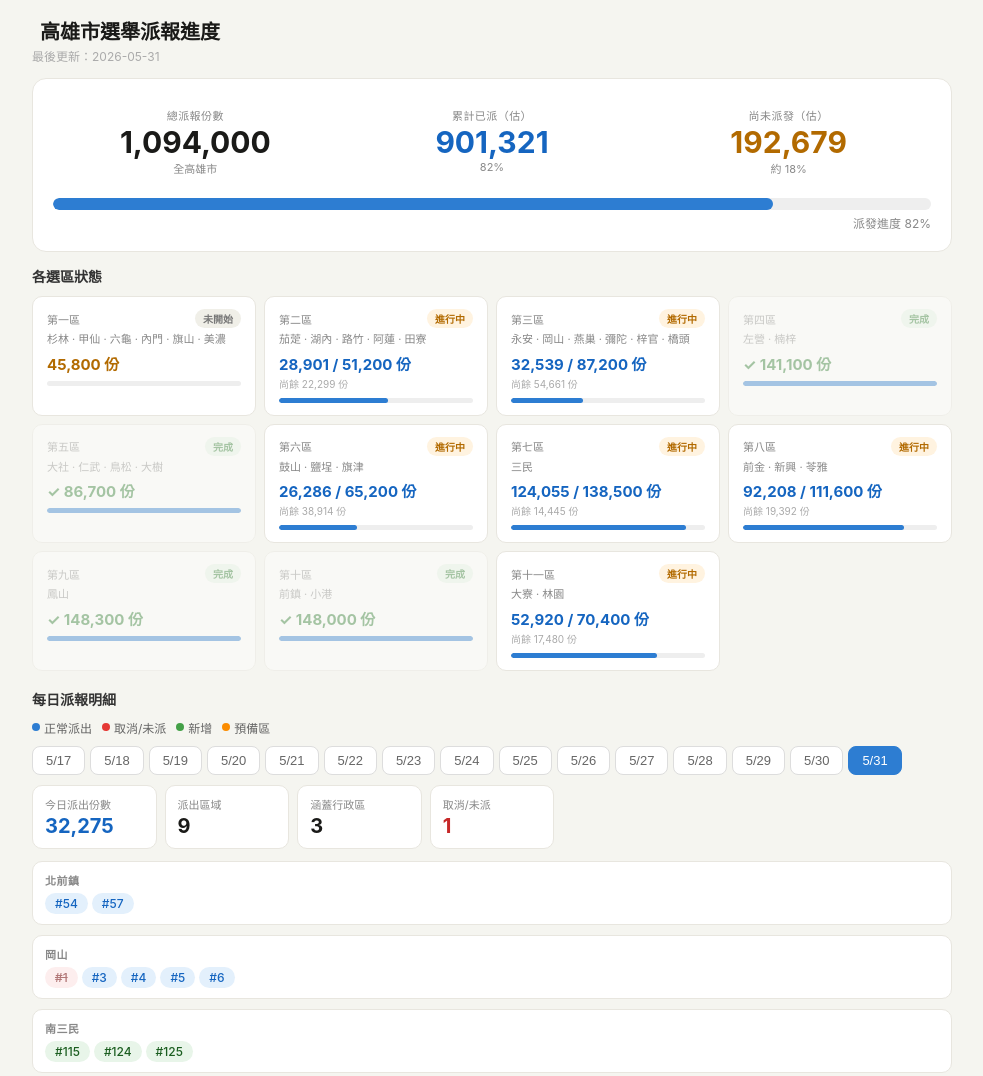
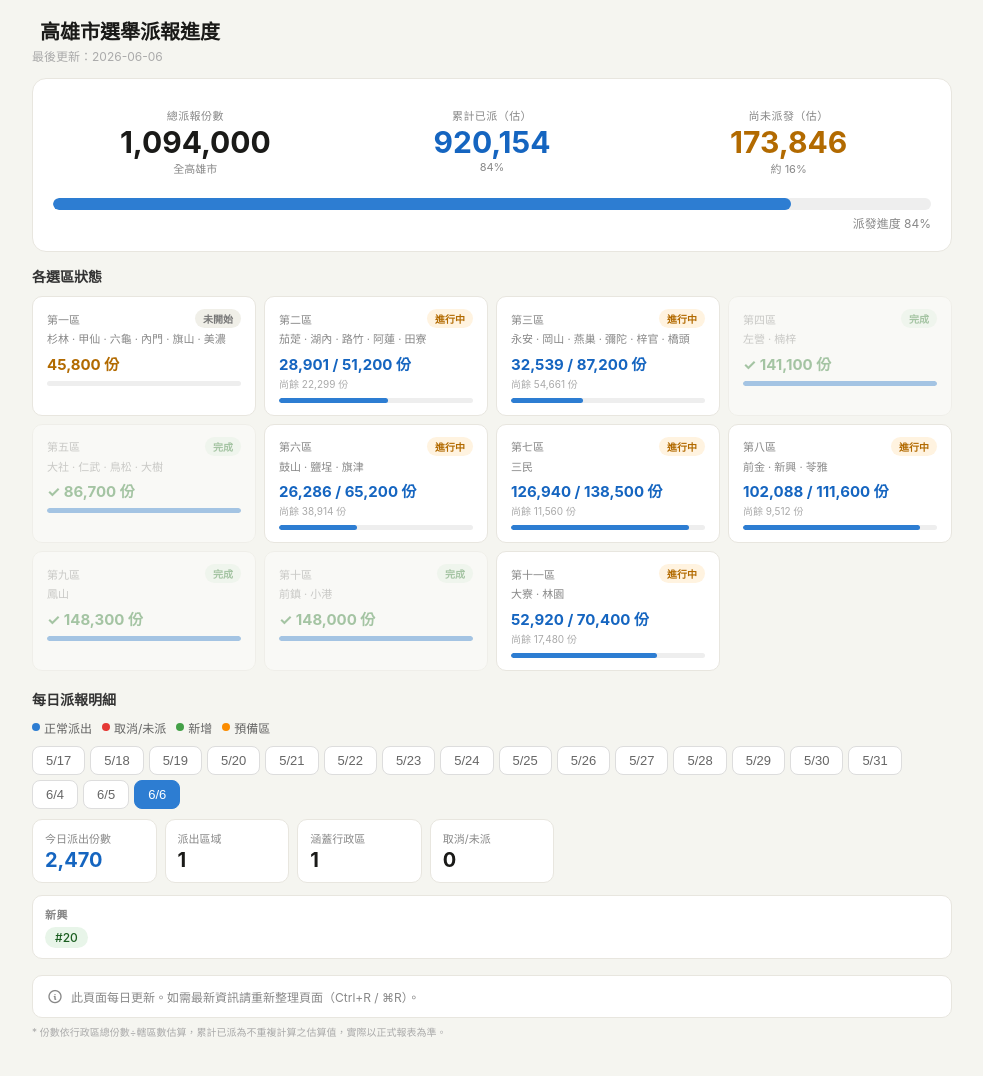
Before and after one commit to adam394141/delivery, a plain HTML site: page index.html in a window 1280 px wide. Shown: the top 1076 px of the page, without its empty margins (148-1131 px from the left). After the commit the page ends 1055 px from the top, so only its background shows below. Drawn offline with Linux system fonts and the light colour scheme.

Commit message:
Update index.html

```diff
--- a/index.html
+++ b/index.html
@@ -93,7 +93,7 @@ h1{font-size:20px;font-weight:600;margin-bottom:2px;display:flex;align-items:cen
 // ============================================================
 // ★ 每日更新：修改 LAST_UPDATED，並在 RAW 新增當日資料
 // ============================================================
-const LAST_UPDATED = '2026-05-31';
+const LAST_UPDATED = '2026-06-06';
 
 const RAW = {
 "5/17":{
@@ -208,6 +208,16 @@ const RAW = {
   "北前鎮":["#54","#57"],
   "岡山":[{t:"cancelled",v:"#1"},"#3","#4","#5","#6"],
   "南三民":[{t:"new",v:"#115"},{t:"new",v:"#124"},{t:"new",v:"#125"}]
+},
+"6/4":{
+  "前鎮":["#50","#52"],
+  "南三民":["#123"]
+},
+"6/5":{
+  "新興":[{t:"new",v:"#13"},{t:"new",v:"#14"},{t:"new",v:"#15"},{t:"cancelled",v:"#20"}]
+},
+"6/6":{
+  "新興":[{t:"new",v:"#20"}]
 }
 };
 // ============================================================
```
